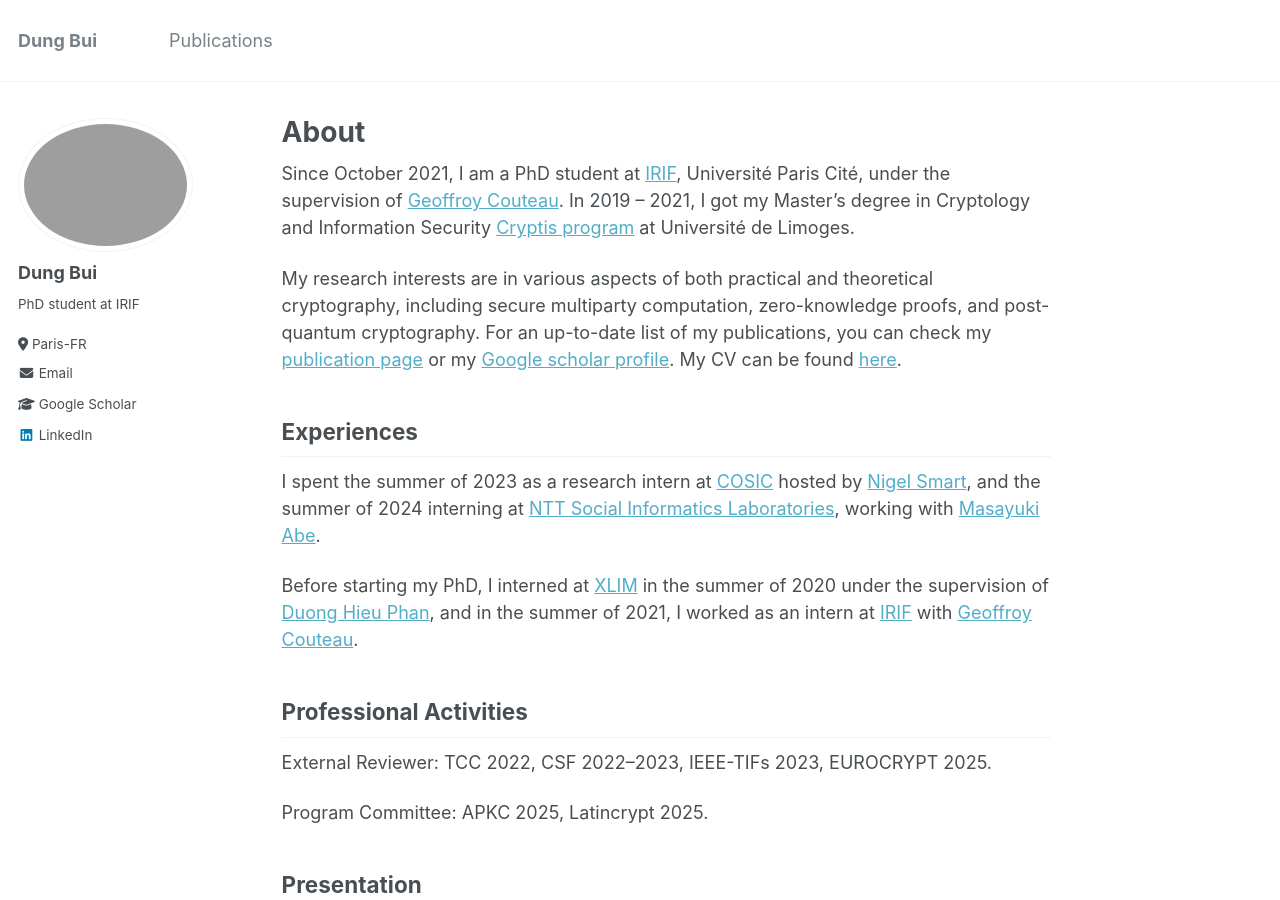
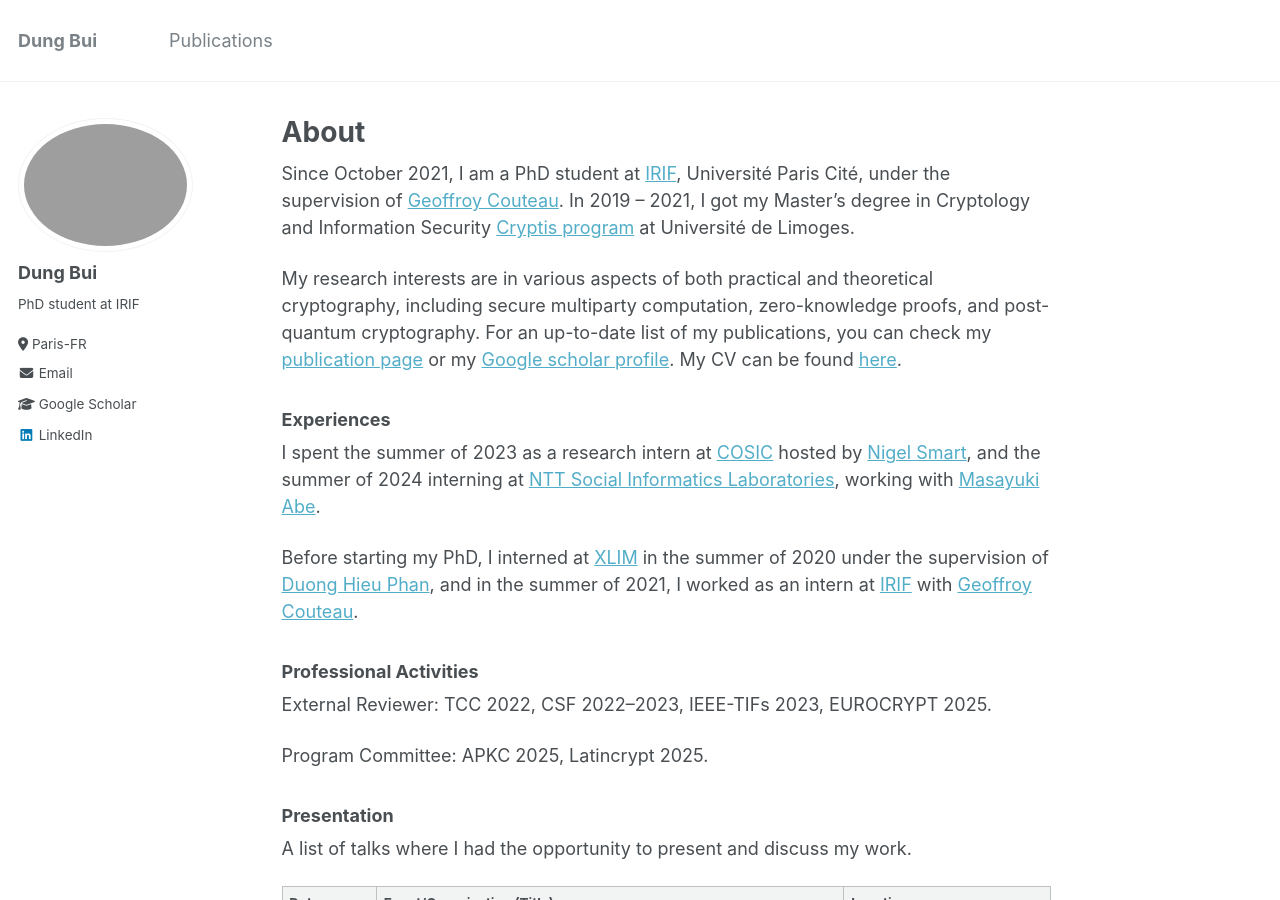
Before and after one commit to dungbui15/dungbui15.github.io, a Jekyll site: the page built from _pages/about.md, in a window 1280 px wide and 900 px high. Built offline with Jekyll 4.4.1, drawn with Linux system fonts in a browser that asks for light colours.

```diff
--- a/_pages/about.md
+++ b/_pages/about.md
@@ -11,20 +11,20 @@ Since October 2021, I am a PhD student at [IRIF](https://www.irif.fr/), Universi
 
 My research interests are in various aspects of both practical and theoretical cryptography, including secure multiparty computation, zero-knowledge proofs, and post-quantum cryptography. For an up-to-date list of my publications, you can check my [publication page](https://dungbui15.github.io/publications/) or my [Google scholar profile](https://scholar.google.com/citations?user=StGOHMUAAAAJ&hl=en&authuser=1). My CV can be found [here](/files/PhD_CV.pdf).
 
-## Experiences
+### Experiences
 I spent the summer of 2023 as a research intern at [COSIC](https://www.esat.kuleuven.be/cosic/) hosted by [Nigel Smart](https://nigelsmart.github.io/), and the summer of 2024 interning at [NTT Social Informatics Laboratories](https://www.rd.ntt/e/sil/), working with [Masayuki Abe](https://security-kouza.github.io/nanacov/).
 
 Before starting my PhD, I interned at [XLIM](https://www.xlim.fr/en) in the summer of 2020 under the supervision of [Duong Hieu Phan](https://www.di.ens.fr/users/phan/index.html),  and in the summer of 2021, I worked as an intern at [IRIF](https://www.irif.fr/) with [Geoffroy Couteau](https://geoffroycouteau.github.io/).
 
 
 
-## Professional Activities
+### Professional Activities
 External Reviewer: TCC 2022, CSF 2022--2023, IEEE-TIFs 2023, EUROCRYPT 2025.
 
 Program Committee: APKC 2025, Latincrypt 2025.
 
 
-## Presentation
+### Presentation
 A list of talks where I had the opportunity to present and discuss my work.
 
 | Date        | Event/Organization (Title)                                   | Location              |
```
